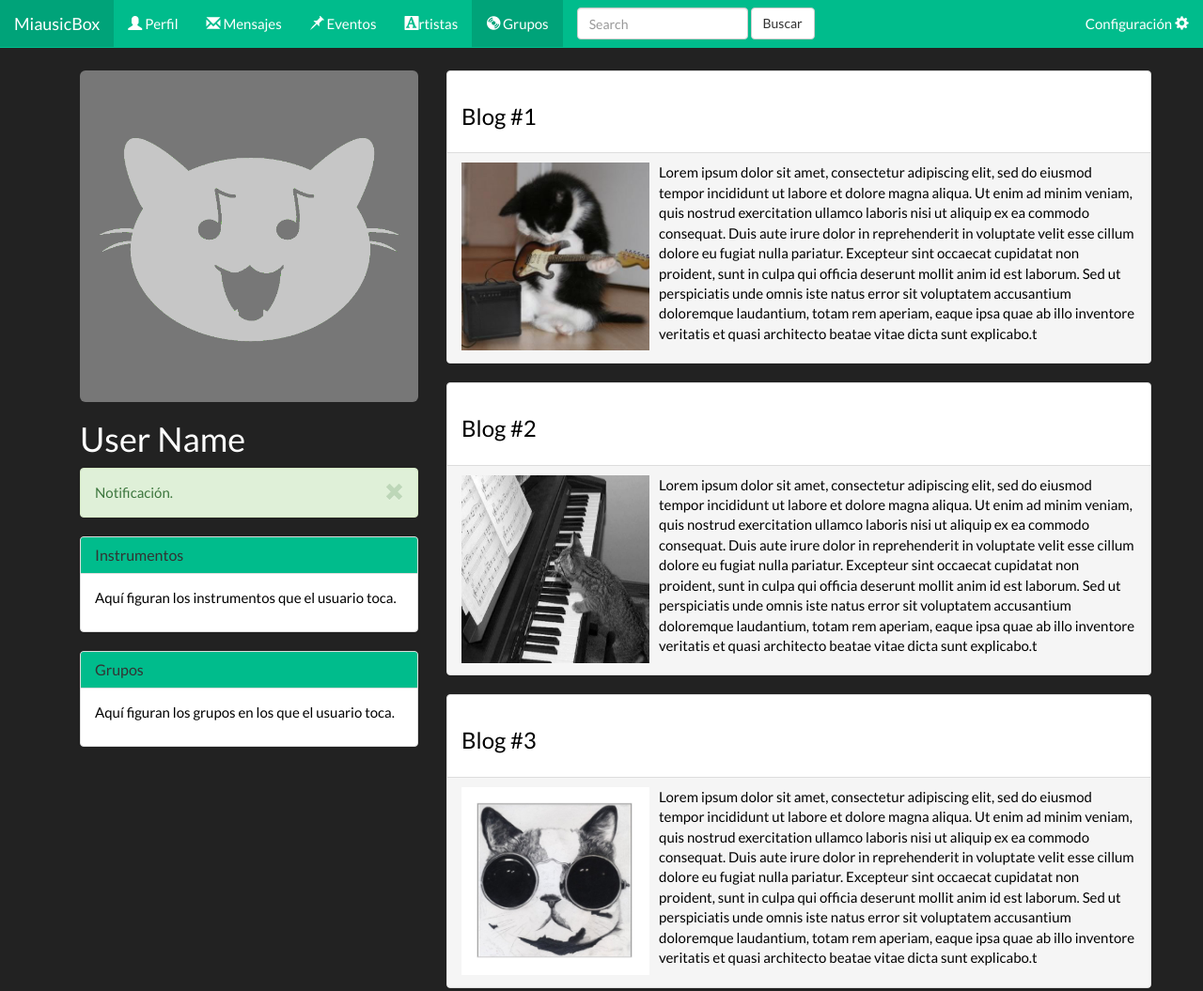
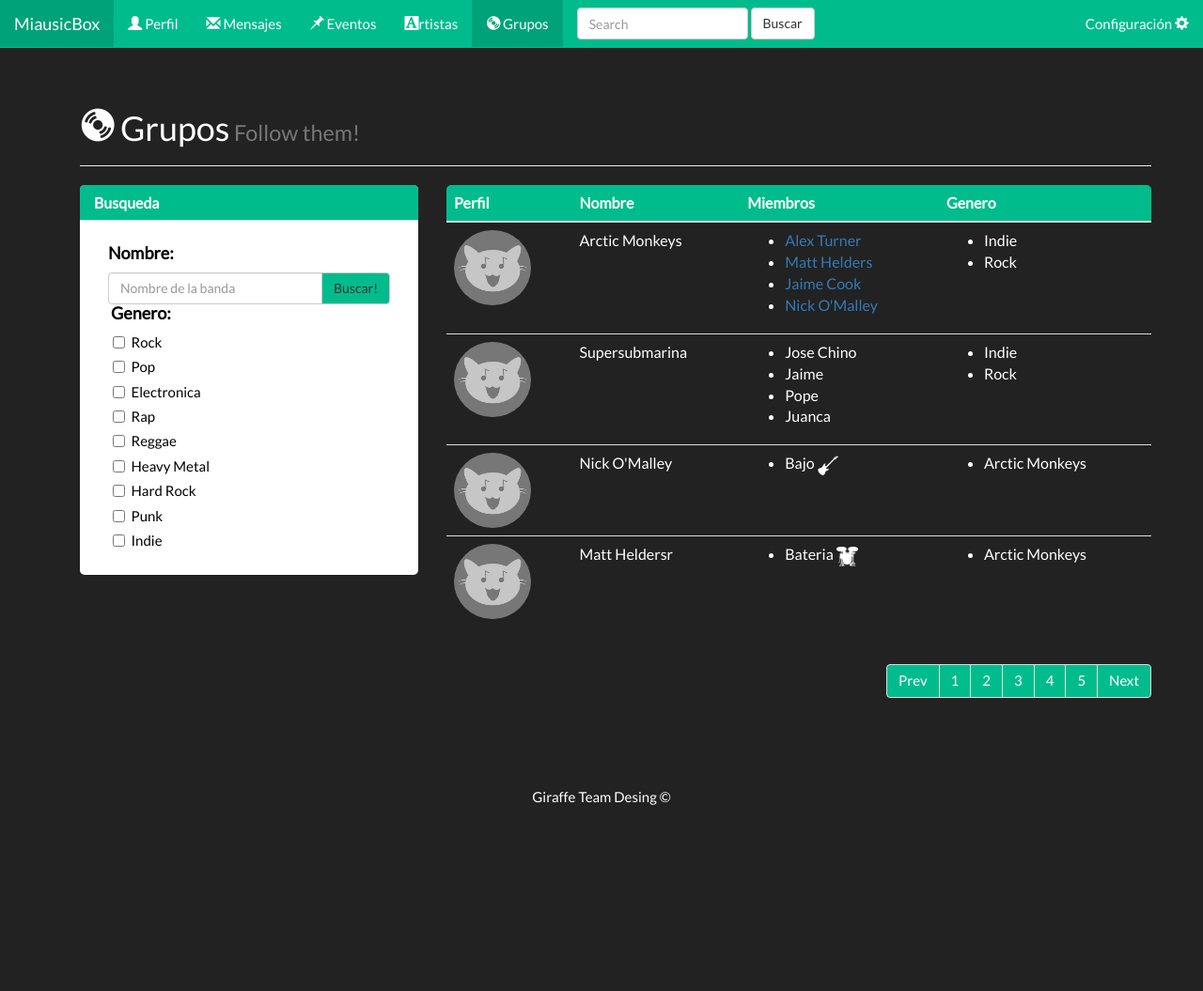
Before and after one commit to cruizba/MiausicBox, a plain HTML site: page static/listaBandas.html in a window 1280 px wide. Shown: the top 1055 px of the page at 94% size. After the commit the page ends 869 px from the top, so only its background shows below. Drawn offline with Linux system fonts and the light colour scheme.

Commit message:
Lista Bandas en proceso

```diff
--- a/static/listaBandas.html
+++ b/static/listaBandas.html
@@ -1,15 +1,17 @@
 <!DOCTYPE hml>
 <html>
+
 <head>
-        <meta name="viewport" content="width=device-width, initial-scale=1 text/html; charset=UTF-8"
-              http-equiv="Content-Type" >
+    <meta name="viewport" content="width=device-width, initial-scale=1 text/html; charset=UTF-8" http-equiv="Content-Type">
     <link href="libs/bootstrap-3.3.6-dist/css/bootstrap.min.css" rel="stylesheet">
     <link rel="stylesheet" type="text/css" href="styles/estilos.css">
+    <link rel="stylesheet" type="text/css" href="styles/listaBandas.css">
     <link href='https://fonts.googleapis.com/css?family=Lato' rel='stylesheet' type='text/css'>
     <script src="libs/jquery-2.2.1.min.js"></script>
     <script src="libs/bootstrap-3.3.6-dist/js/bootstrap.min.js"></script>
     <title>MiasuicBox</title>
 </head>
+
 <body>
     <div class="container">
         <!--Menú-->
@@ -62,84 +64,197 @@
         <div class="container" id="profile-page">
             <div class="row">
 
-                    <!-- Información del perfil -->
+                <!--Titulo contenido -->
+                <div class="col-md-12">
+                    <div class="page-header">
+                        <h1><span class="glyphicon glyphicon-cd"></span> Grupos<small> Follow them!</small></h1>
+                    </div>
+                </div>
 
-                    <div class="col-md-4" id="profile_details">
-                        <img src="img/profile_image.png" class="img-responsive img-rounded" alt="Profile image">
-                        <h1>User Name</h1>
-                        <div class="alert alert-dismissible alert-success">
-                            <button type="button" class="close" data-dismiss="alert"><span class="glyphicon glyphicon-remove"></span></button>
-                                Notificación.
-                        </div>
+                <!--Menu Lateral. Filtro de busqueda-->
+                <div class="col-md-4">
+
                     <div class="panel panel-default profile-info">
                         <div class="panel-heading">
-                                <h3 class="panel-title">Instrumentos</h3>
+                            <h3 class="panel-title">Busqueda</h3>
                         </div>
+
                         <div class="panel-body">
-                               <p class="content-panel">Aquí figuran los instrumentos que el usuario toca.</p>
+
+                            <div class="col-lg-12">
+                                <h4 id="BusquedaBanda">Nombre:</h4>
+                                <div class="input-group">
+                                    <input type="text" class="form-control" placeholder="Nombre de la banda">
+                                    <span class="input-group-btn">
+                                        <button class="btn btn-default" type="button" id="BotonBusqueda">Buscar!</button>
+                                    </span>
                                 </div>
+                                <!-- /input-group -->
                             </div>
-                        <div class="panel panel-default profile-info">
-                            <div class="panel-heading">
-                                <h3 class="panel-title">Grupos</h3>
+
+
+                            <h4 id="opcionesGenero">Genero:</h4>
+                            <div class="checkbox" id="checkboxGenero">
+                                <label class="labelBusqueda">
+                                    <input type="checkbox">Rock
+                                </label>
                             </div>
-                            <div class="panel-body">
-                               <p class="content-panel">Aquí figuran los grupos en los que el usuario toca.</p>
+                            <div class="checkbox" id="checkboxGenero">
+                                <label class="labelBusqueda">
+                                    <input type="checkbox">Pop
+                                </label>
+                            </div>
+                            <div class="checkbox" id="checkboxGenero">
+                                <label class="labelBusqueda">
+                                    <input type="checkbox">Electronica
+                                </label>
+                            </div>
+                            <div class="checkbox" id="checkboxGenero">
+                                <label class="labelBusqueda">
+                                    <input type="checkbox">Rap
+                                </label>
+                            </div>
+                            <div class="checkbox" id="checkboxGenero">
+                                <label class="labelBusqueda">
+                                    <input type="checkbox">Reggae
+                                </label>
+                            </div>
+                            <div class="checkbox">
+                                <label class="labelBusqueda" id="checkboxGenero">
+                                    <input type="checkbox">Heavy Metal
+                                </label>
+                            </div>
+                            <div class="checkbox">
+                                <label class="labelBusqueda" id="checkboxGenero">
+                                    <input type="checkbox">Hard Rock
+                                </label>
+                            </div>
+                            <div class="checkbox">
+                                <label class="labelBusqueda" id="checkboxGenero">
+                                    <input type="checkbox">Punk
+                                </label>
+                            </div>
+                            <div class="checkbox">
+                                <label class="labelBusqueda" id="checkboxGenero">
+                                    <input type="checkbox">Indie
+                                </label>
+                            </div>
+
+
                         </div>
                     </div>
                 </div>
 
-                    <!-- blog y acciones de los grupos en la red -->
-                    <div class="col-md-8" id="profile_blog">
-                            <div class="panel panel-default">
-                              <div class="panel-body">
-                                <h3 class="content-panel">Blog #1</h3>
+                <!--Lista de Bandas-->
+                <div class="col-md-8">
+
+                    <table class="table">
+
+                        <thead>
+                            <tr>
+                                <th id="esquinaTablaBandas1">Perfil</th>
+                                <th>Nombre </th>
+                                <th>Miembros</th>
+                                <th id="esquinaTablaBandas2">Genero</th>
+                            </tr>
+                        </thead>
+
+                        <tbody>
+                            <tr>
+                                <td>
+                                    <a href="#" class="enlaceListaArtista"><img src="img/profile_image.png" alt="Profile image" class="img-circle" id="ImagenArtistList"></a>
+                                </td>
+                                <td><a href="#" class="enlaceListaArtista">Arctic Monkeys</a></td>
+                                <td>
+                                    <ul>
+                                        <li><a href="#">Alex Turner</a></li>
+                                        <li><a href="#">Matt Helders</a></li>
+                                        <li><a href="#">Jaime Cook</a></li>
+                                        <li><a href="#">Nick O'Malley</a></li>
+                                    </ul>
+                                </td>
+                                <td>
+                                    <ul>
+                                        <li>Indie</li>
+                                        <li>Rock</li>
+                                    </ul>
+                                </td>
+                            </tr>
+                            <tr>
+                                <td>
+                                    <a href="#" class="enlaceListaArtista"><img src="img/profile_image.png" alt="Profile image" class="img-circle" id="ImagenArtistList"></a>
+                                </td>
+                                <td>Supersubmarina</td>
+                                <td>
+                                    <ul>
+                                        <li>Jose Chino</li>
+                                        <li>Jaime</li>
+                                        <li>Pope</li>
+                                        <li>Juanca</li>
+                                    </ul>
+                                </td>
+                                <td>
+                                    <ul>
+                                        <li>Indie</li>
+                                        <li>Rock</li>
+                                    </ul>
+                                </td>
+                            </tr>
+                            <tr>
+                                <td>
+                                    <a href="#" class="enlaceListaArtista"><img src="img/profile_image.png" alt="Profile image" class="img-circle" id="ImagenArtistList"></a>
+                                </td>
+                                <td><a href="#" class="enlaceListaArtista">Nick O'Malley</a></td>
+                                <td>
+                                    <ul>
+                                        <li>Bajo <img src="img/instrumentoBajoB.png" alt="Instrument" id="InstrumentSimbol"></li>
+                                    </ul>
+                                </td>
+                                <td>
+                                    <ul>
+                                        <li>Arctic Monkeys</li>
+                                    </ul>
+                                </td>
+                            </tr>
+                            <tr>
+                                <td>
+                                    <a href="#" class="enlaceListaArtista"><img src="img/profile_image.png" alt="Profile image" class="img-circle" id="ImagenArtistList"></a>
+                                </td>
+                                <td><a href="#" class="enlaceListaArtista">Matt Heldersr</a></td>
+                                <td>
+                                    <ul>
+                                        <li>Bateria <img src="img/instrumentoBateriaB.png" alt="Instrument" id="InstrumentSimbol"></li>
+                                    </ul>
+                                </td>
+                                <td>
+                                    <ul>
+                                        <li>Arctic Monkeys</li>
+                                    </ul>
+                                </td>
+                            </tr>
+                        </tbody>
+                    </table>
+                    <!--Paginas-->
+                    <ul class="pagination" id="paginasArtistas">
+                        <li><a href="#">Prev</a></li>
+                        <li><a href="#">1</a></li>
+                        <li><a href="#">2</a></li>
+                        <li><a href="#">3</a></li>
+                        <li><a href="#">4</a></li>
+                        <li><a href="#">5</a></li>
+                        <li><a href="#">Next</a></li>
+                    </ul>
                 </div>
-                              <div class="panel-footer">
-                                  <div class="row">
-                                      <div class="col-md-12">
-                                          <img class="image-blog" src="img/muestra1.jpg" class="img-responsive img-rounded" alt="Profile image">
-                                          <p class="content-panel">Lorem ipsum dolor sit amet, consectetur adipiscing elit, sed do eiusmod tempor incididunt ut labore et dolore magna aliqua. Ut enim ad minim veniam, quis nostrud exercitation ullamco laboris nisi ut aliquip ex ea commodo consequat. Duis aute irure dolor in reprehenderit in voluptate velit esse cillum dolore eu fugiat nulla pariatur. Excepteur sint occaecat cupidatat non proident, sunt in culpa qui officia deserunt mollit anim id est laborum. Sed ut perspiciatis unde omnis iste natus error sit voluptatem accusantium doloremque laudantium, totam rem aperiam, eaque ipsa quae ab illo inventore veritatis et quasi architecto beatae vitae dicta sunt explicabo.t</p>
-                                      </div>
-                                  </div>
-                                </div>
-                            </div>
-                    <div class="panel panel-default">
-                              <div class="panel-body">
-                                <h3 class="content-panel">Blog #2</h3>
-                              </div>
-                              <div class="panel-footer">
-                                  <div class="row">
-                                      <div class="col-md-12">
-                                          <img class="image-blog" src="img/muestra2.jpg" class="img-responsive img-rounded" alt="Profile image">
-                                          <p class="content-panel">Lorem ipsum dolor sit amet, consectetur adipiscing elit, sed do eiusmod tempor incididunt ut labore et dolore magna aliqua. Ut enim ad minim veniam, quis nostrud exercitation ullamco laboris nisi ut aliquip ex ea commodo consequat. Duis aute irure dolor in reprehenderit in voluptate velit esse cillum dolore eu fugiat nulla pariatur. Excepteur sint occaecat cupidatat non proident, sunt in culpa qui officia deserunt mollit anim id est laborum. Sed ut perspiciatis unde omnis iste natus error sit voluptatem accusantium doloremque laudantium, totam rem aperiam, eaque ipsa quae ab illo inventore veritatis et quasi architecto beatae vitae dicta sunt explicabo.t</p>
-                                      </div>
-                                  </div>
-                                </div>
+                <!--Fin Lista de Artistas-->
 
-                            </div>
 
-                        <div class="panel panel-default">
-                              <div class="panel-body">
-                                <h3 class="content-panel">Blog #3</h3>
-                              </div>
-                              <div class="panel-footer">
-                                  <div class="row">
-                                      <div class="col-md-12">
-                                          <img class="image-blog" src="img/muestra3.jpg" class="img-responsive img-rounded" alt="Profile image">
-                                          <p class="content-panel">Lorem ipsum dolor sit amet, consectetur adipiscing elit, sed do eiusmod tempor incididunt ut labore et dolore magna aliqua. Ut enim ad minim veniam, quis nostrud exercitation ullamco laboris nisi ut aliquip ex ea commodo consequat. Duis aute irure dolor in reprehenderit in voluptate velit esse cillum dolore eu fugiat nulla pariatur. Excepteur sint occaecat cupidatat non proident, sunt in culpa qui officia deserunt mollit anim id est laborum. Sed ut perspiciatis unde omnis iste natus error sit voluptatem accusantium doloremque laudantium, totam rem aperiam, eaque ipsa quae ab illo inventore veritatis et quasi architecto beatae vitae dicta sunt explicabo.t</p>
-                                      </div>
-                                  </div>
-                                </div>
-
-                            </div>
-                    </div>
             </div>
         </div>
     </div>
 
     <footer>
-            <p id="foot">Giraffe Team Desing  &copy;</p>
+        <p id="foot">Giraffe Team Desing &copy;</p>
     </footer>
 </body>
+
 </html>
--- /dev/null
+++ b/static/styles/listaBandas.css
@@ -0,0 +1,70 @@
+/***********************************Bandas Lista***********************************/
+.panel-title {
+    font-weight: bold;
+    color:white;
+}
+.labelBusqueda {
+    color: black;
+}
+.panel-default {
+    border: 0px;
+    border-radius: 5px;
+}
+.panel-heading{
+    border-top-left-radius: 5px;
+    border-top-right-radius: 5px;
+}
+#BotonBusqueda {
+    background-color: #00BC8C;
+}
+#BotonBusqueda:hover {
+   background-color: #00A379;
+}
+#BusquedaBanda {
+    color:black;
+    font-weight: bold;
+}
+#OpcionesGenero {
+    color:black;
+    font-weight: bold;
+    margin-left: 1em;
+}
+
+#checkboxGenero {
+    margin-left: 1.3em;
+}
+
+/*******************************************************************************************/
+#ImagenArtistList {
+    height: 5em;
+}
+
+.table thead tr{
+    background-color: #00BC8C;
+}
+#esquinaTablaBandas1{
+    border-top-left-radius: 5px;
+}
+#esquinaTablaBandas2{
+    border-top-right-radius: 5px;
+}
+.enlaceListaArtista {
+    color:white;
+}
+.enlaceListaArtista:hover {
+    color:#00BC8C;
+    text-decoration: none;
+}
+#paginasArtistas {
+    float: right;
+}
+#paginasArtistas a{
+    background-color: #00BC8C;
+    color:white;
+}
+#paginasArtistas a:hover{
+    background-color: #00A379;
+}
+#InstrumentSimbol {
+    height: 1.3em;
+}
```
Lines whose indentation alone changed are shown as unchanged.
